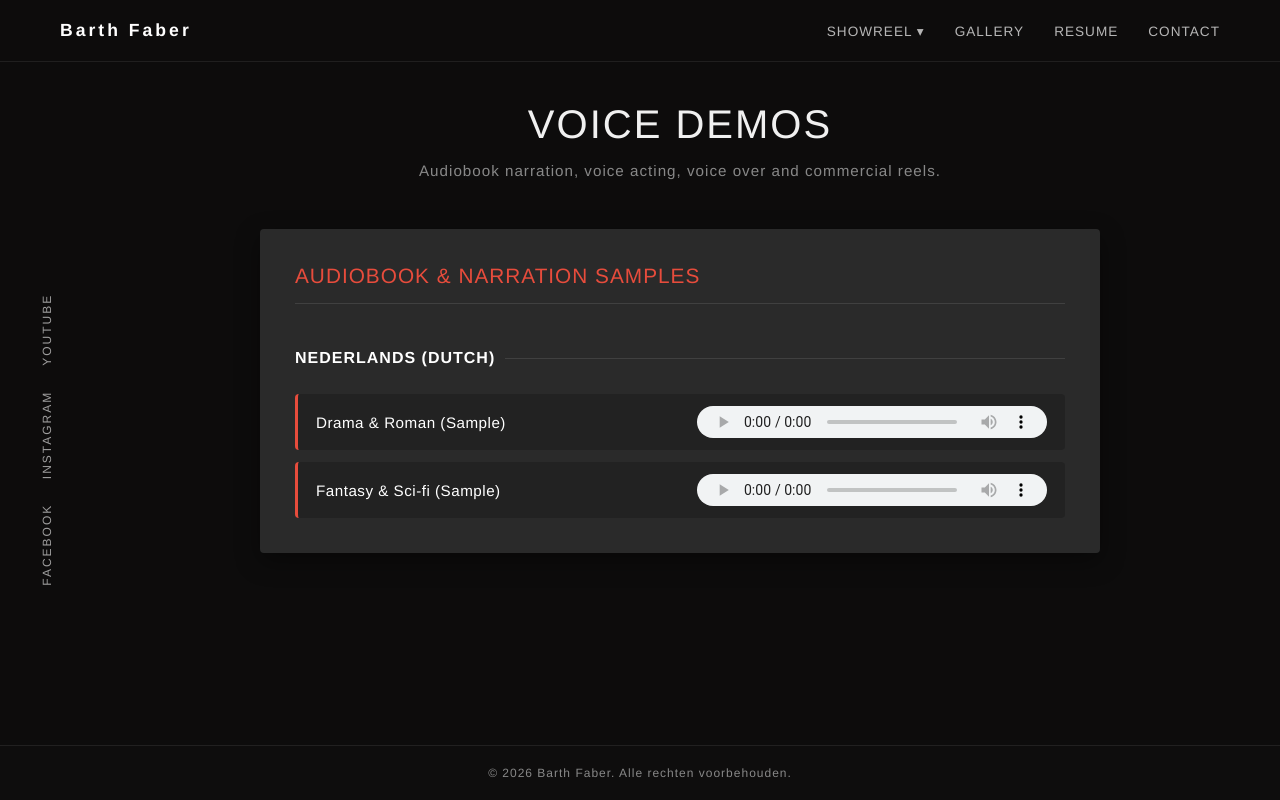
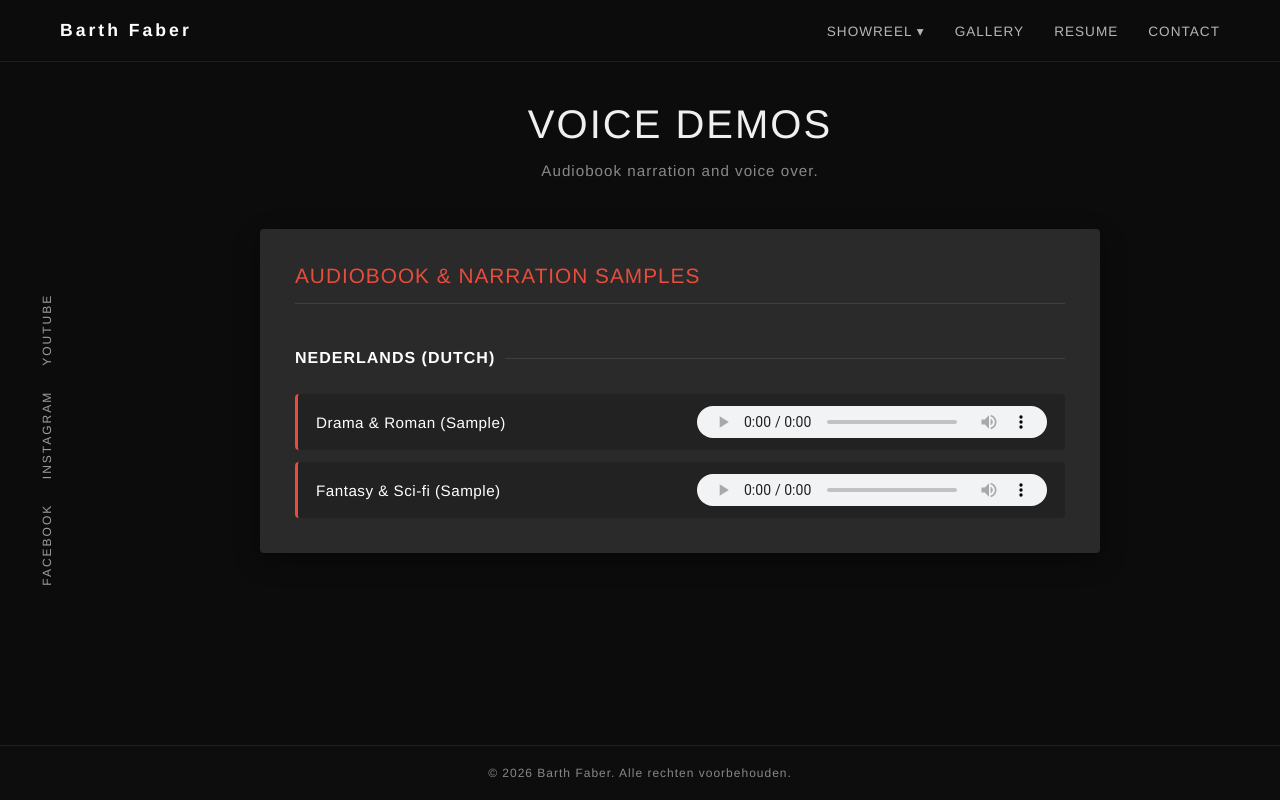
Before and after one commit to barthfaber/website, a plain HTML site: page showreel-voice.html in a window 1280 px wide. Drawn offline with Linux system fonts and the light colour scheme.

Commit message:
Update showreel-voice.html

```diff
--- a/showreel-voice.html
+++ b/showreel-voice.html
@@ -218,7 +218,7 @@
 
     <section class="page-section">
         <h1 class="page-title">Voice Demos</h1>
-        <p class="page-subtitle">Audiobook narration, voice acting, voice over and commercial reels.</p>
+        <p class="page-subtitle">Audiobook narration and voice over.</p>
 
         <div class="reel-category">
             <div class="category-header">
```
